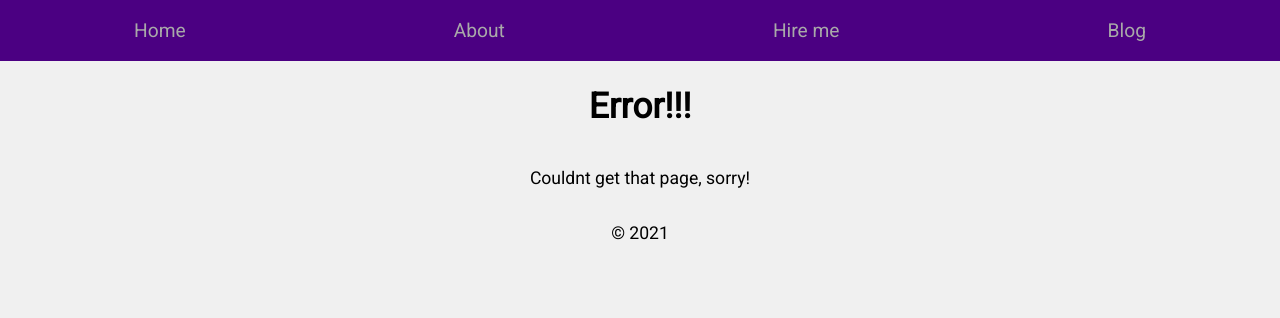
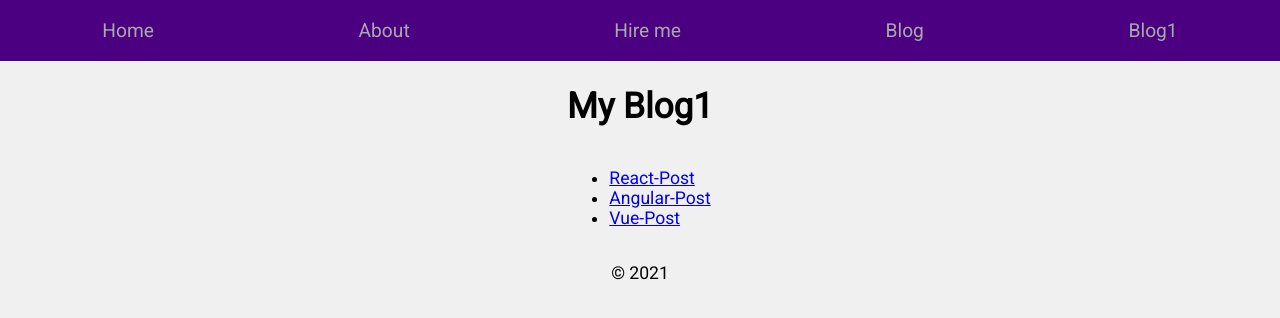
Before and after one commit to Beroozam/portfolio, a Next.js app: page /blog1 in a window 1280 px wide. Before the commit this address had no page. Shown: the top 318 px of the page. Built offline with nearby package versions, Linux system fonts and the light colour scheme; a small style sheet from the web is missing.

Commit message:
add dynamic page

```diff
--- a/components/Layout.js
+++ b/components/Layout.js
@@ -19,6 +19,7 @@
       <Link href="/about"><a>About</a></Link>
       <Link href="/hireme"><a>Hire me</a></Link>
       <Link href="/blog"><a>Blog</a></Link>
+      <Link href="/blog1"><a>Blog1</a></Link>
     </header>
       <h1>{title}</h1>
       {children}
--- /dev/null
+++ b/pages/blog1.js
@@ -0,0 +1,27 @@
+import Layout from "../components/Layout";
+import Link from "next/link";
+
+
+
+const PostLink = ({title}) => (
+  <li>
+    <Link href={`${title}`} >
+      <a>{title}</a>
+    </Link>
+  </li>
+)
+
+const Blog = () => {
+  return(
+    <Layout title="My Blog1">
+      <ul>
+        <PostLink title="React-Post"/>
+        <PostLink title="Angular-Post"/>
+        <PostLink title="Vue-Post"/>
+      </ul>
+    </Layout>
+  )
+}
+
+
+export default Blog
```
Also changed, not shown: pages/[post].js (added, +28 -0 lines), pages/about.js (+5 -3 lines).
